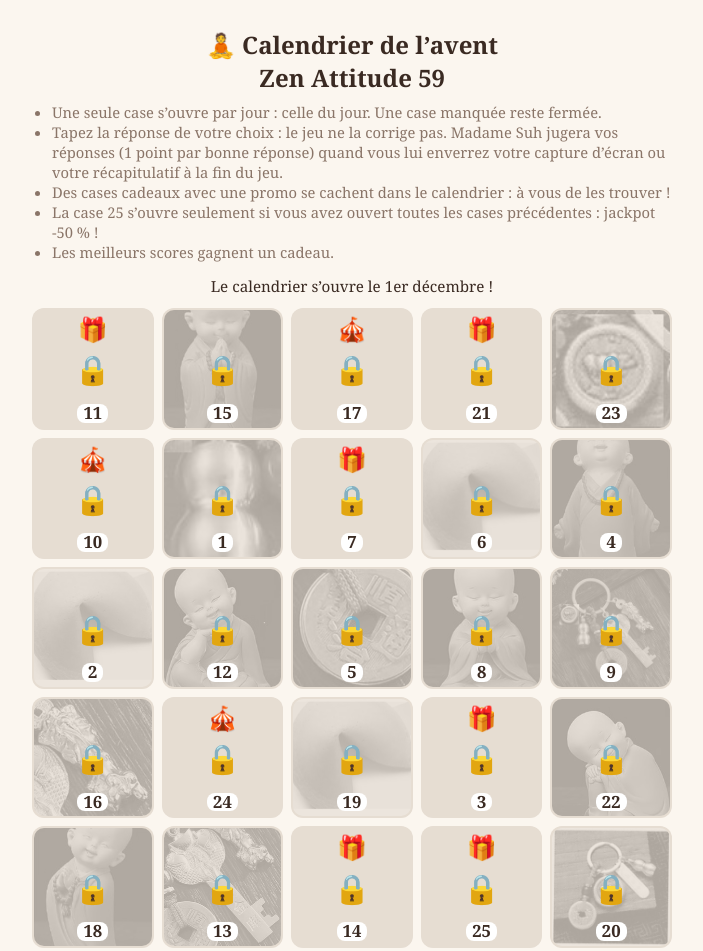
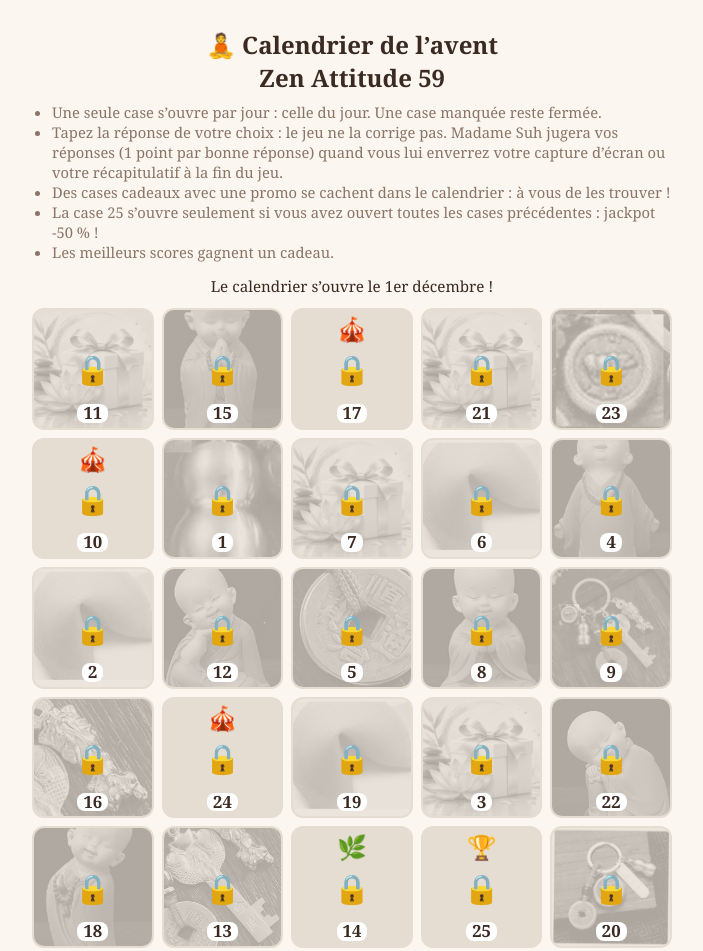
Before and after one commit to amlo731/noel-suh-2026, a plain HTML site: page index.html in a window 1280 px wide. Shown: the top 951 px of the page, without its empty margins (288-991 px from the left). Drawn offline with Linux system fonts and the light colour scheme.

Commit message:
Add files via upload

```diff
--- a/index.html
+++ b/index.html
@@ -61,9 +61,9 @@ ul.r{text-align:left;font-size:.92rem;color:var(--mu);padding-left:20px;margin:8
 var START="2026-12-01";                  // date de la case 1
 var MAIL="REMPLACER@zenattitude59.com";  // adresse qui reçoit les récapitulatifs
 var DEMO_CODE="zen-test";                // test : ouvrir la page avec ?demo=zen-test
-var SEQ=[19, 9, 12, 3, 20, 7, 11, 5, 18, 16, 10, 4, 22, 13, 2, 23, 14, 1, 8, 17, 24, 6, 21, 15, 25]; // contenu de chaque jour (mélangé)
+var SEQ=[19, 9, 12, 3, 20, 7, 11, 5, 18, 16, 10, 4, 22, 24, 2, 23, 14, 1, 8, 17, 13, 6, 21, 15, 25]; // contenu de chaque jour (mélangé)
 var ORDER=[11, 15, 17, 21, 23, 10, 1, 7, 6, 4, 2, 12, 5, 8, 9, 16, 24, 19, 3, 22, 18, 13, 14, 25, 20]; // place des cases dans la grille
-var PIC={"1": "photo-1.jpg", "2": "photo-2.jpg", "3": "photo-3.jpg", "4": "photo-4.jpg", "5": "photo-5.jpg", "6": "photo-6.jpg", "7": "photo-7.jpg", "8": "photo-8.jpg", "9": "photo-9.jpg", "17": "photo-17.jpg", "18": "photo-18.jpg", "19": "photo-19.jpg", "20": "photo-20.jpg", "21": "photo-21.jpg", "22": "photo-22.jpg", "23": "photo-23.jpg"};
+var PIC={"1": "photo-1.jpg", "2": "photo-2.jpg", "3": "photo-3.jpg", "4": "photo-4.jpg", "5": "photo-5.jpg", "6": "photo-6.jpg", "7": "photo-7.jpg", "8": "photo-8.jpg", "9": "photo-9.jpg", "17": "photo-17.jpg", "18": "photo-18.jpg", "19": "photo-19.jpg", "20": "photo-20.jpg", "21": "photo-21.jpg", "22": "photo-22.jpg", "23": "photo-23.jpg", "10": "cadeau.jpg", "11": "cadeau.jpg", "12": "cadeau.jpg", "13": "cadeau.jpg"};
 var MQ="Lorsqu’on voit sa posture, à quoi pensez-vous ?";
 var Q={ // n:[emoji, question]
 7:["🥠","Que représente ce petit biscuit ?"],
@@ -95,7 +95,7 @@ function esc(t){var d=document.createElement("div");d.textContent=t;return d.inn
 function norm(t){return t.toLowerCase().normalize("NFD").replace(/[\u0300-\u036f]/g,"").replace(/[^a-z0-9]+/g," ")}
 function today(){if(DEMO)return S.dd;var d=Math.floor((Date.now()-new Date(START+"T00:00:00").getTime())/864e5)+1;return Math.max(0,Math.min(26,d))}
 function K(n){return SEQ[n-1]}
-function E(n){var c=K(n);return c<=6?EMO[c]:Q[c]?Q[c][0]:"🎁"}
+function E(n){var c=K(n);return c<=6?EMO[c]:Q[c]?Q[c][0]:c==24?"🌿":c==25?"🏆":"🎁"}
 function img(n){return PIC[K(n)]?'<img src="'+PIC[K(n)]+'" alt="" style="max-width:100%;max-height:220px;border-radius:10px;display:block;margin:6px auto">':""}
 function nq(){return Object.keys(S.a).filter(function(k){return S.a[k].t=="q"}).length}
 function red(){return Object.keys(S.a).filter(function(k){return S.a[k].t=="promo"}).length*5}
```
Also changed, not shown: cadeau.jpg (added).
